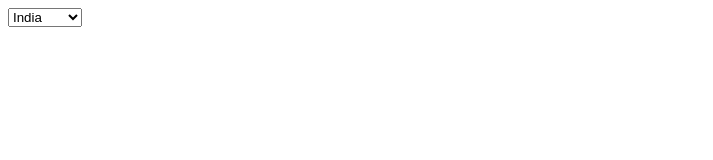
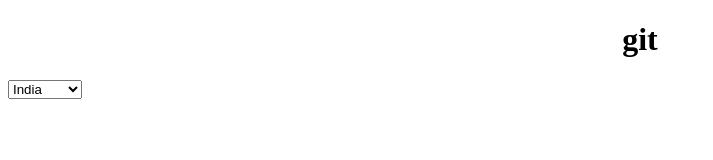
Before and after one commit to vishawaneesh007/test, a plain HTML site: page index.html in a window 1280 px wide. Shown: the whole page, without its empty margins (0-713 px from the left). Drawn offline with Linux system fonts and the light colour scheme.

Commit message:
please add heading in  index.html

```diff
--- a/index.html
+++ b/index.html
@@ -8,6 +8,7 @@
 </head>
 
 <body>
+    <h1 style="text-align: center;">git </h1>
     <div class="country">
         <!-- <select id="country" onchange="cityValue()">
 
```
